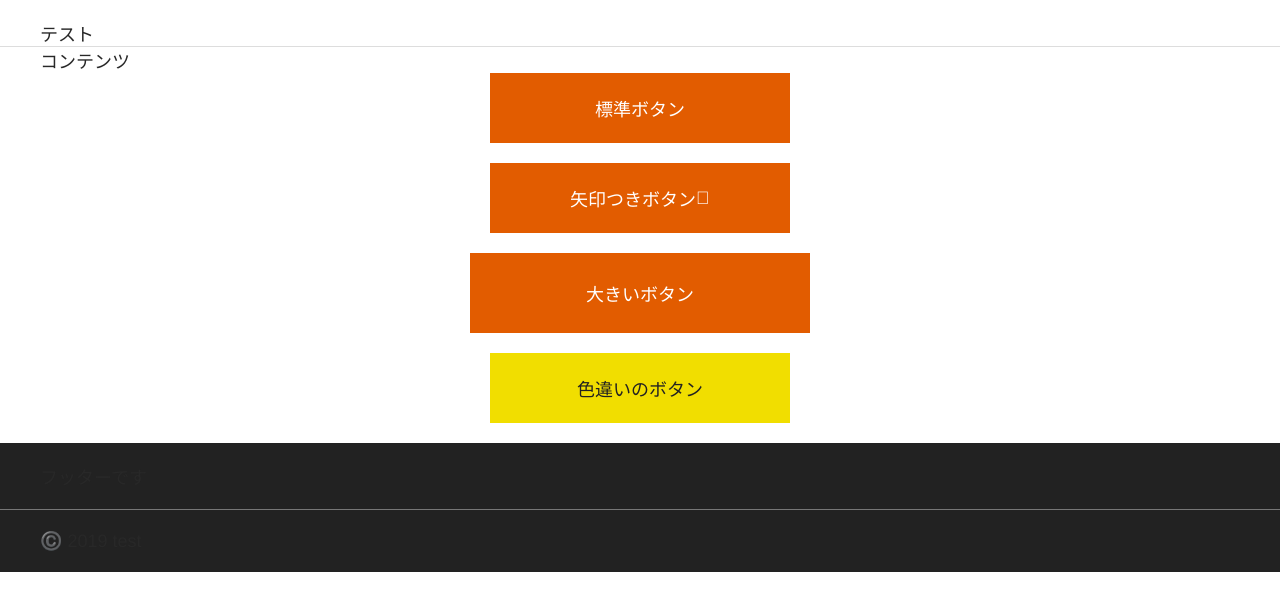
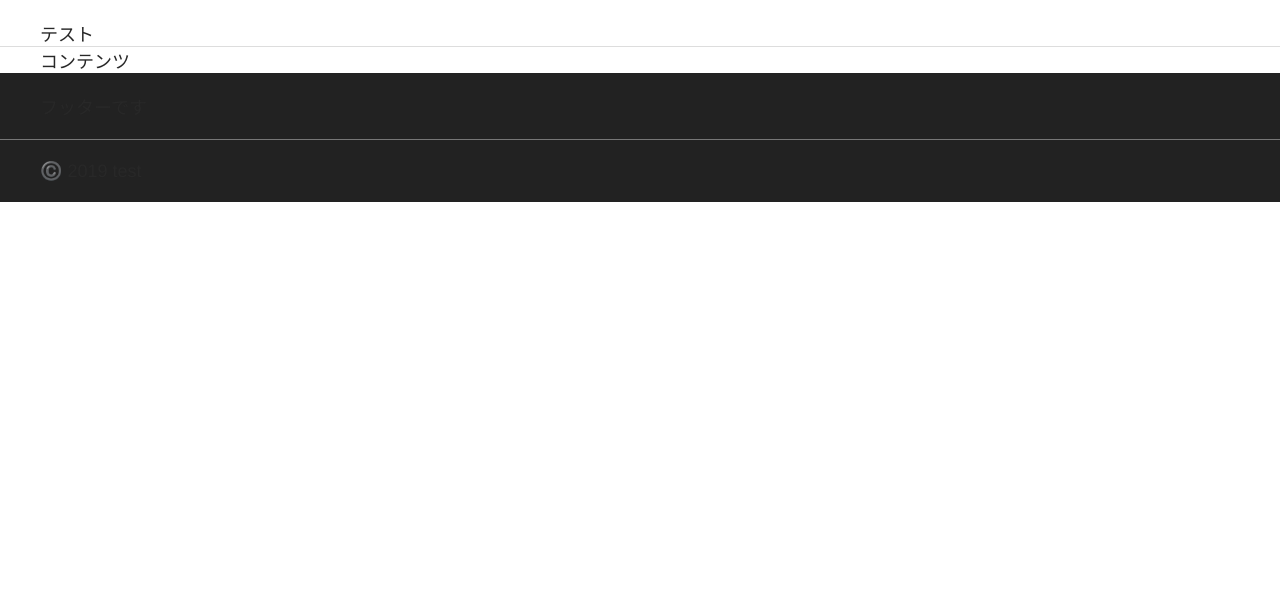
Before and after one commit to KNR1009/style-templates, a website: page src/pug/index.pug in a window 1280 px wide. Drawn offline with nearby package versions, Linux system fonts and the light colour scheme; files that its build step writes are made by us from their sources.

Commit message:
first-commit

```diff
--- a/src/pug/index.pug
+++ b/src/pug/index.pug
@@ -4,4 +4,3 @@ include object/component/_mixin.pug
 
 block contents
   section.content コンテンツ
-    include object/project/p-minimum-project
```
Also changed, not shown: dest/index.html, 1 other file.
